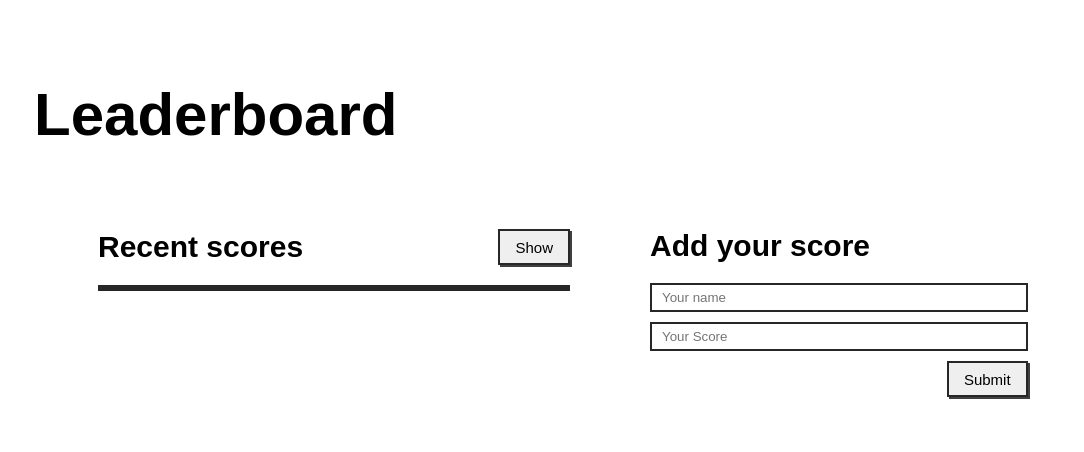
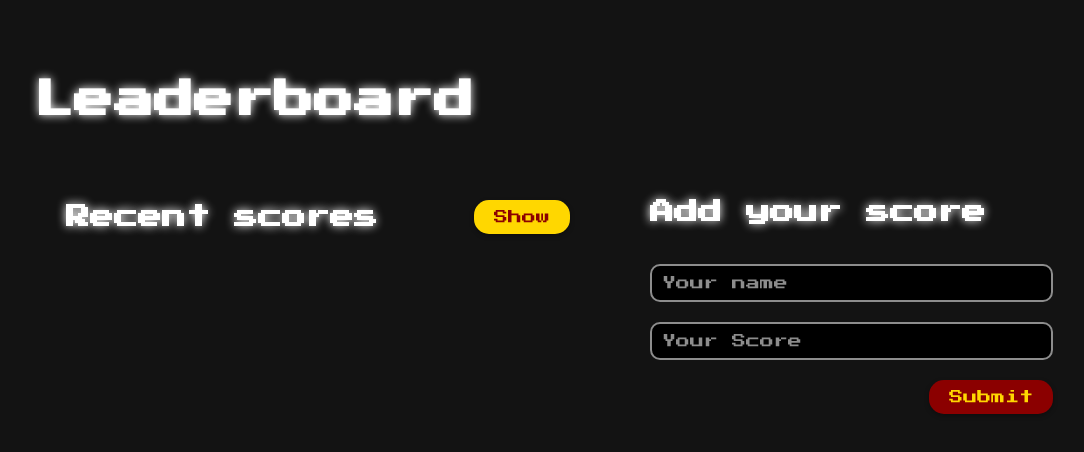
Before and after one commit to seperalta22/MV-Leaderboard, a website built with webpack: page src/index.html in a window 1280 px wide. Shown: the whole page, without its empty margins (30-1114 px from the left). Built offline with nearby package versions, Linux system fonts and the light colour scheme.

Commit message:
Update styles.css

```diff
--- a/src/index.html
+++ b/src/index.html
@@ -30,7 +30,7 @@
         <form id="form">
           <input type="text" id="userName" placeholder="Your name" required />
           <input type="number" id="userScore" placeholder="Your Score" required />
-          <button type="submit" id="submit">Submit</button>
+          <button type="submit" id="submit" class="arcade-button">Submit</button>
         </form>
         <div id="errorMsg"></div>
       </section>
--- a/src/styles.css
+++ b/src/styles.css
@@ -1,3 +1,5 @@
+@import url('https://fonts.googleapis.com/css2?family=Press+Start+2P&display=swap');
+
 *,
 *::before,
 *::after {
@@ -11,46 +13,53 @@ html {
 }
 
 body {
-  font-family: 'Poppins', sans-serif;
+  background: #131313;
+  color: #fff;
+  font-family: 'Press Start 2P', cursive;
+  text-shadow: 0 0 10px #fff;
 }
 
 header {
-  font-size: 3rem;
+  font-size: 2rem;
   width: 90%;
   margin: 8rem auto;
+}
+
+h1 {
+  font-size: 4rem;
 }
 
 main {
   display: grid;
   grid-template-columns: 1fr 1fr;
-  width: 80%;
+  width: 85%;
   margin: 2rem auto;
   gap: 8rem;
 }
 
+.score-column {
+  flex: 1;
+}
+
 .title {
-  font-size: 2rem;
   display: flex;
   align-items: center;
   justify-content: space-between;
-  margin-bottom: 2rem;
+  margin-bottom: 4rem;
+  font-size: 1.6rem;
 }
 
 .scores {
-  display: flex;
-  flex-direction: column;
-  border: 3px #272727 solid;
+  list-style: none;
+  padding: 0;
 }
 
-.scores li:nth-child(odd) {
-  background-color: rgba(213, 213, 213, 0.536);
-}
-
-.score {
-  display: flex;
-  justify-content: start;
-  align-items: center;
-  padding: 0.5rem 1rem;
+.scores li {
+  padding: 1rem;
+  font-size: 16px;
+  border: 2px solid #8c8c8c;
+  margin-bottom: -2px;
+  background-color: #f8f5f917;
 }
 
 form {
@@ -60,22 +69,68 @@ form {
   width: 80%;
 }
 
-form input {
+input[type='text'],
+input[type='number'] {
   width: 100%;
-  padding: 0.5rem 1rem;
-  border: 2px #272727 solid;
-  margin-bottom: 1rem;
+  font-family: 'Press Start 2P', cursive;
+  font-size: 14px;
+  padding: 1rem;
+  margin-bottom: 2rem;
+  border: 2px solid #8d8d8d;
+  background-color: #000;
+  color: #fff;
+  border-radius: 1rem;
 }
 
-button {
-  border: 2px #272727 solid;
-  box-shadow: 2px 2px 0 0 rgba(0, 0, 0, 0.75);
-  padding: 0.5em 1em;
-  font-size: 1.5rem;
+input[type='text']::placeholder,
+input[type='number']::placeholder {
+  color: #8d8d8d;
 }
 
 #errorMsg {
-  color: red;
-  font-size: 1.5rem;
-  margin-bottom: 1rem;
+  font-size: 2rem;
+  margin-top: 1rem;
+  color: #ff3d3d;
+  text-shadow: none;
 }
+
+#refresh,
+.arcade-button {
+  font-family: 'Press Start 2P', cursive;
+  font-size: 14px;
+  padding: 10px 20px;
+  border: none;
+  cursor: pointer;
+  transition: transform 0.1s;
+  border-radius: 1.5rem;
+  background-color: #ffd700;
+  color: #8b0000;
+  box-shadow: 0 2px 5px rgba(0, 0, 0, 0.3);
+}
+
+#refresh:hover,
+.arcade-button:hover {
+  background-color: #ffdf00;
+  transform: translateY(3px);
+}
+
+#refresh:active,
+.arcade-button:active {
+  transform: translateY(2px);
+  box-shadow: none;
+}
+
+#submit {
+  background-color: #8b0000;
+  color: #ffd700;
+  box-shadow: 0 2px 5px rgba(0, 0, 0, 0.3);
+}
+
+#submit:hover {
+  background-color: #f00;
+}
+
+#submit:active {
+  transform: translateY(2px);
+  box-shadow: none;
+}
```
